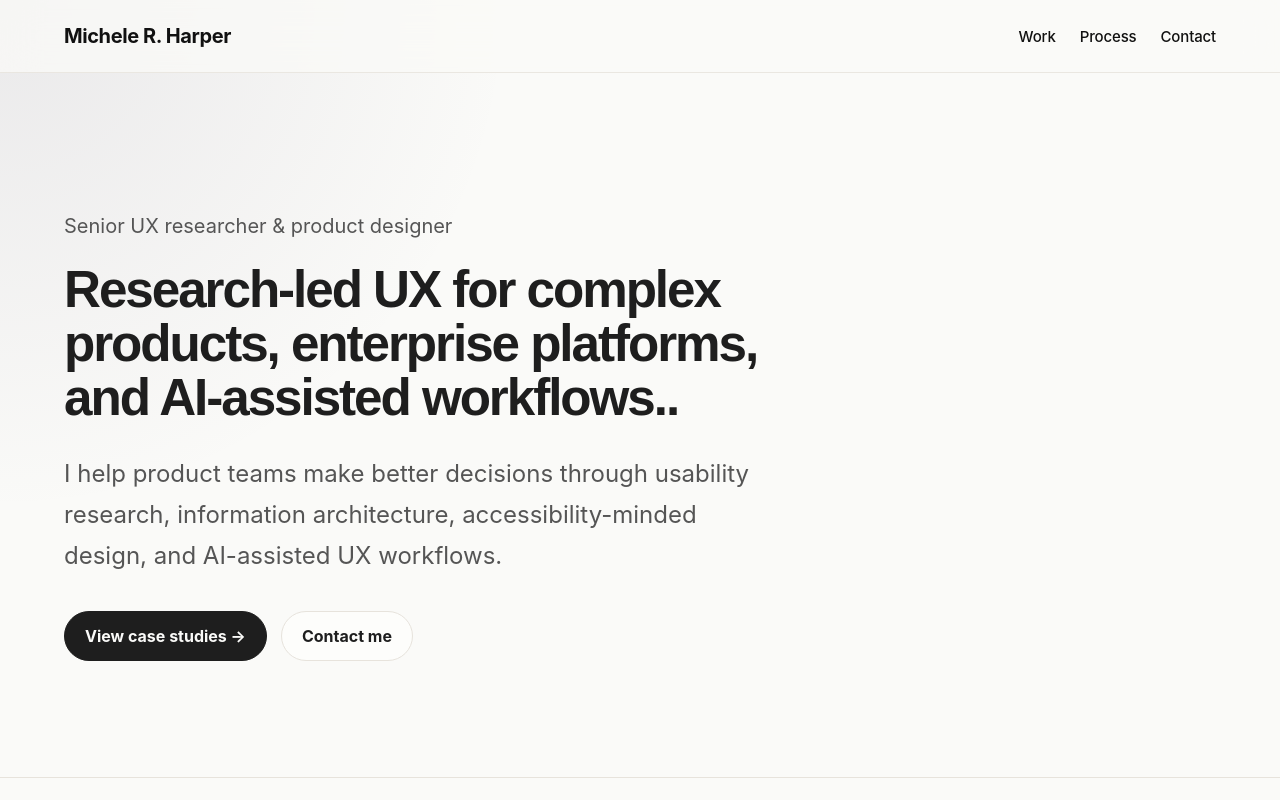
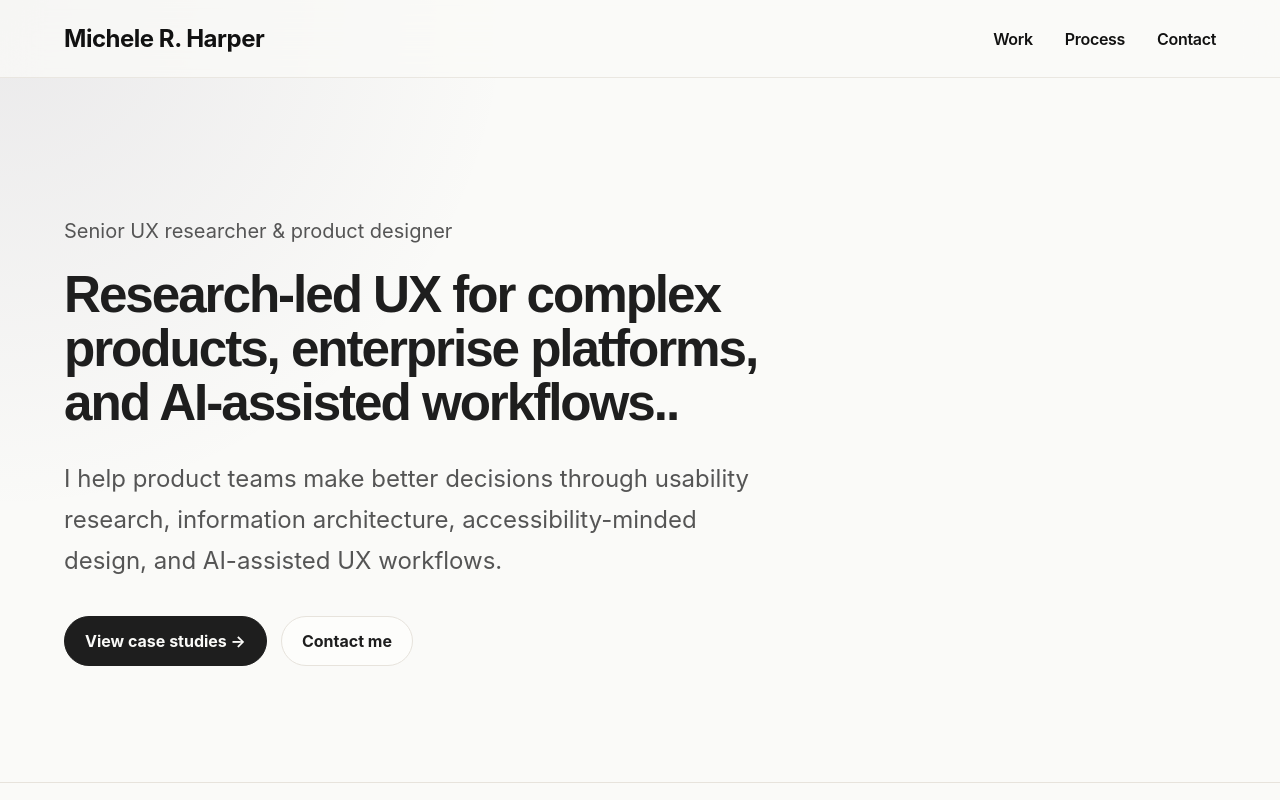
Before and after one commit to micheleroohani/michele-harper-portfolio, a React (Vite) app: page / in a window 1280 px wide. Shown: the top 800 px of the page. Built offline with nearby package versions, Linux system fonts and the light colour scheme.

Commit message:
Update font sizes and spacing in style.css

```diff
--- a/src/style.css
+++ b/src/style.css
@@ -36,24 +36,22 @@ a {
 .brand {
   color: #111111;
   text-decoration: none;
-  font-size: 20px;
+  font-size: 24px;
   font-weight: 700;
   letter-spacing: -0.02em;
 }
 
 .navlinks {
   display: flex;
-  gap: 24px;
-  color: #666;
-  font-size: 14px;
+  gap: 32px;
 }
 
 .navlinks a {
   color: #111111;
   text-decoration: none;
-  font-size: 15px;
-  font-weight: 500;
-  letter-spacing: -0.01em;
+  font-size: 16px;
+  font-weight: 600;
+  letter-spacing: -0.02em;
   transition: opacity 0.2s ease;
 }
 
```
